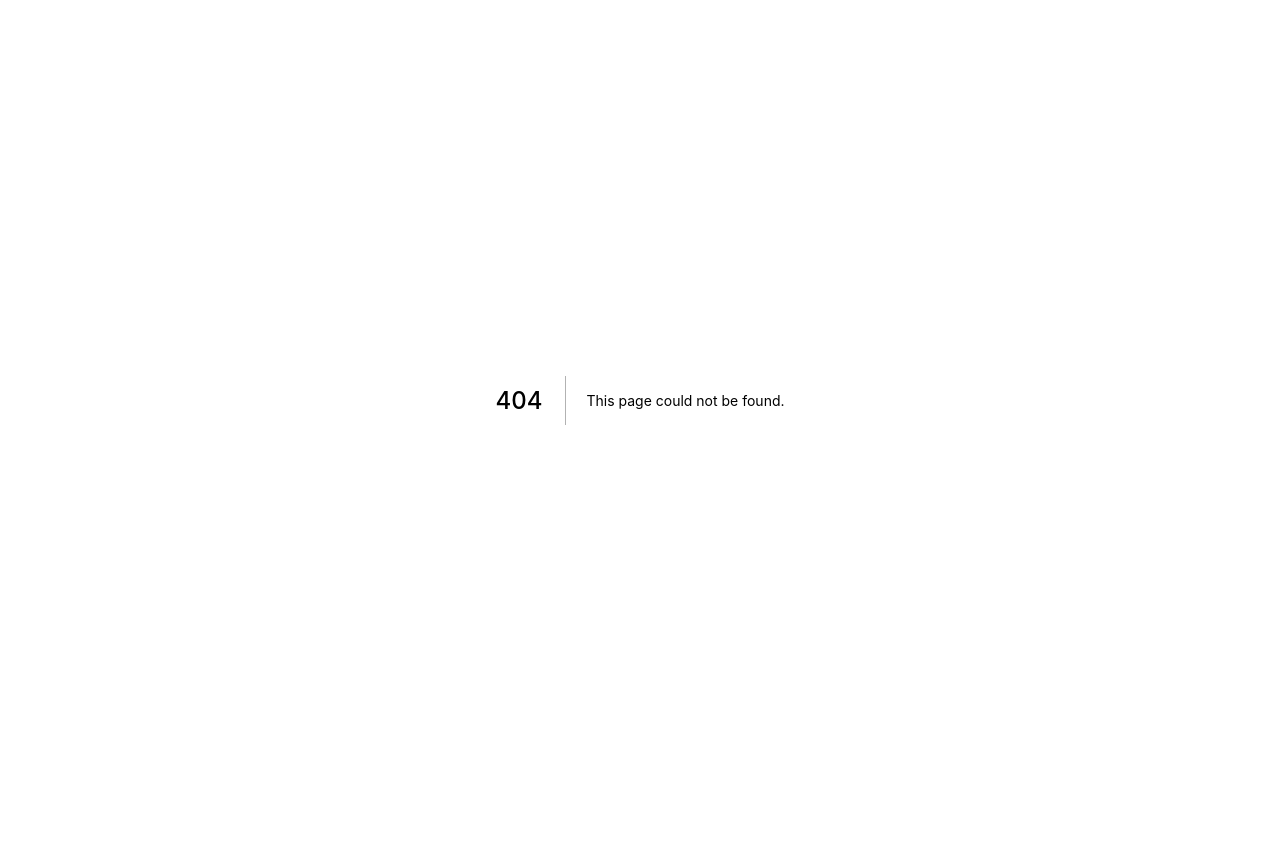
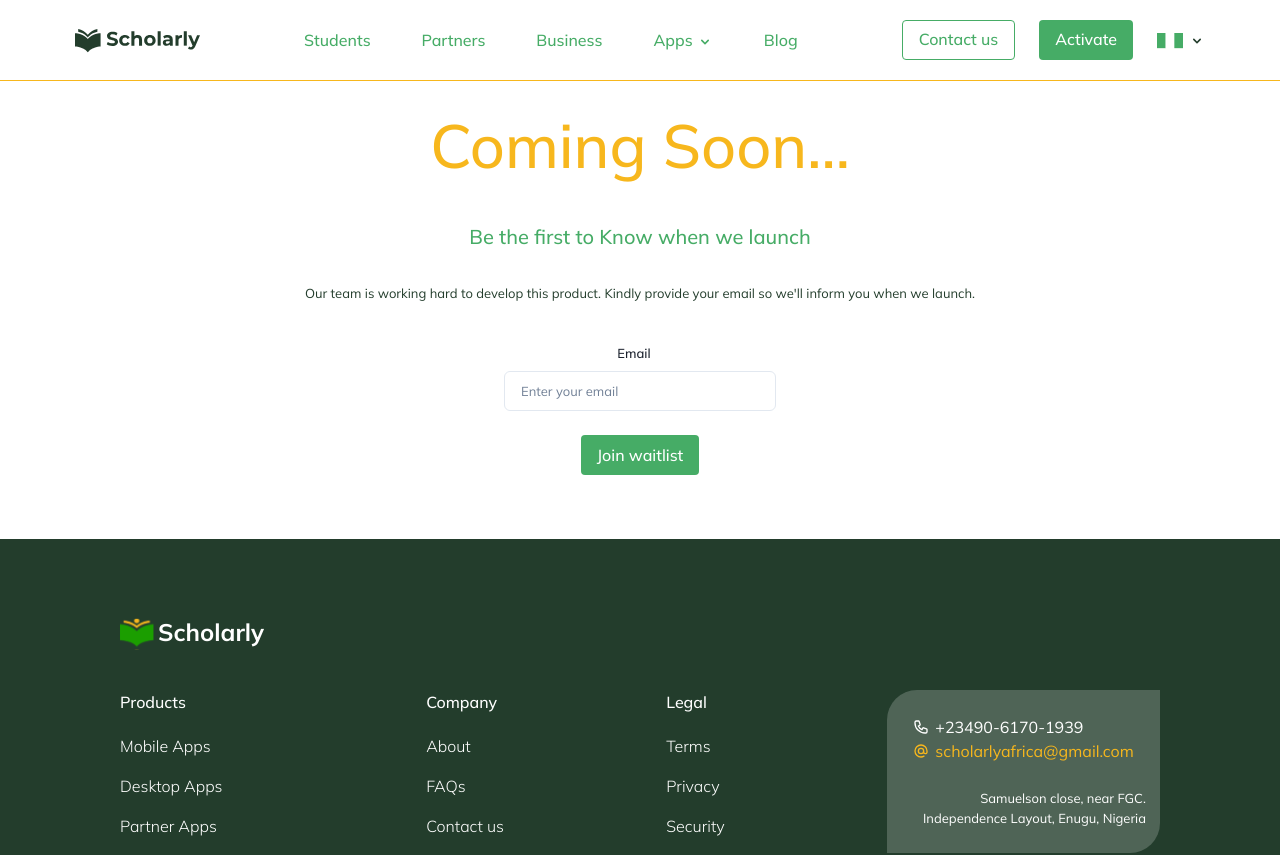
Before and after one commit to kinglighthill/scholarly-website, a Next.js app: page /business in a window 1280 px wide. Before the commit this address had no page. Shown: the top 855 px of the page. Before the commit the page ends 800 px from the top, so only its background shows below. Built offline with nearby package versions, Linux system fonts and the light colour scheme.

Commit message:
Create 'business' page

```diff
--- /dev/null
+++ b/pages/business/index.tsx
@@ -0,0 +1,39 @@
+import { Box, Button, FormControl, FormLabel, Input, Text, VStack } from "@chakra-ui/react";
+import Head from "next/head";
+import Footer from "../../components/reusables/Footer";
+import Navbar from "../../components/reusables/Navbar";
+
+export default function Business() {
+  const handleSubmit = (e: React.FormEvent) => {
+    e.preventDefault();
+    console.log((e.target as HTMLFormElement).value);
+  }
+
+  return (
+    <div>
+      <Head>
+        <title>Scholarly Africa | Business</title>
+      </Head>
+      <Navbar />
+
+      <Box as="section" bg="white" pt={7} pb={16} px={5} textAlign="center">
+        <VStack spacing={10} w="full">
+          <Text color="brand.yellow" lineHeight="120%" fontSize={61} fontWeight="medium">Coming Soon...</Text>
+          <VStack spacing={8}>
+            <Text color="brand.lime.500" fontSize={20} fontWeight="medium">Be the first to Know when we launch</Text>
+            <Text color="brand.lime.700" fontSize={13}>Our team is working hard to develop this product. Kindly provide your email so we&apos;ll inform you when we launch.</Text>
+          </VStack>
+          <form aria-label="Join the waitlist" onSubmit={handleSubmit} style={{width: "100%"}}>
+            <FormControl mb={6}>
+              <FormLabel htmlFor="email" mb={2} textAlign="center" fontSize={13} fontWeight="medium">Email</FormLabel>
+              <Input type="email" id="email" name="email" placeholder="Enter your email" maxW="272px" fontSize={13} focusBorderColor="brand.lime.500" />
+            </FormControl>
+            <Button type="submit" variant="solid">Join waitlist</Button>
+          </form>
+        </VStack>
+      </Box>
+
+      <Footer />
+    </div>
+  )
+}
```
